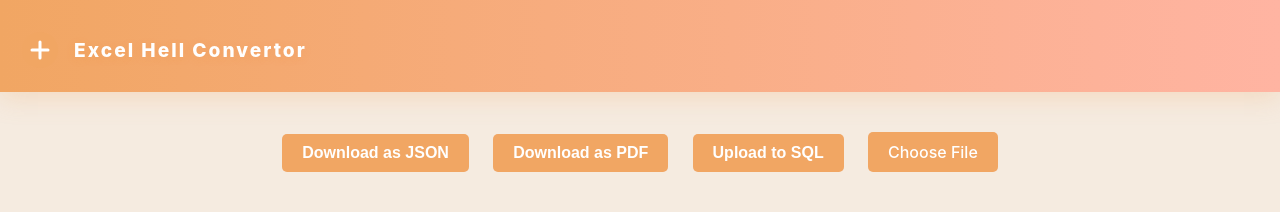
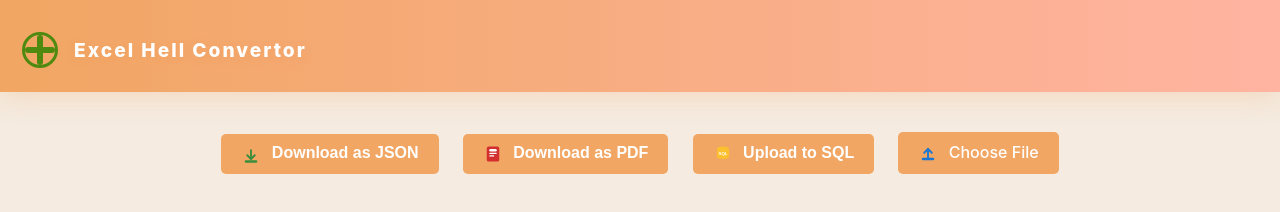
Before and after one commit to wfogame/Excel, a website: page public/converter.html in a window 1280 px wide. Drawn offline with Linux system fonts and the light colour scheme.

Commit message:
added svg's

```diff
--- a/public/converter.html
+++ b/public/converter.html
@@ -10,24 +10,30 @@
 <body>
     <div id="header">
         <h1 style="display:flex;align-items:center;gap:16px;">
-          <svg width="36" height="36" viewBox="0 0 36 36" fill="none" xmlns="http://www.w3.org/2000/svg" style="flex-shrink:0;">
-            <circle cx="18" cy="18" r="18" fill="#f1a663"/>
-            <path d="M10 18h16M18 10v16" stroke="#fff" stroke-width="3" stroke-linecap="round"/>
-          </svg>
+                   <img src="svg/plus-fancy.svg" alt="Plus Fancy" width="36" height="36" style="flex-shrink:0;"/>
           Excel Hell Convertor
         </h1>
         <nav>
-
         </nav>
     </div>
     <div id="controls">
-        <button id="jsonBtn" onclick="jsonfile()">Download as JSON</button>
-        <button id="pdfBtn" onclick="pdffile()">Download as PDF</button>
-        <button id="sqlBtn">Upload to SQL</button>
-                <label for="fileInput" class="custom-file-label">Choose File</label>
-                <input type="file" id="fileInput" style="display:none;">
-
-
+        <button id="jsonBtn" onclick="jsonfile()">
+          <img src="svg/download-btn.svg" alt="Download JSON" width="20" height="20" style="vertical-align:middle;margin-right:6px;">
+          Download as JSON
+        </button>
+        <button id="pdfBtn" onclick="pdffile()">
+          <img src="svg/pdf-btn.svg" alt="Download PDF" width="20" height="20" style="vertical-align:middle;margin-right:6px;">
+          Download as PDF
+        </button>
+        <button id="sqlBtn">
+          <img src="svg/sql-btn.svg" alt="Upload SQL" width="20" height="20" style="vertical-align:middle;margin-right:6px;">
+          Upload to SQL
+        </button>
+        <label for="fileInput" class="custom-file-label">
+          <img src="svg/upload-btn.svg" alt="Upload" width="20" height="20" style="vertical-align:middle;margin-right:6px;">
+          Choose File
+        </label>
+        <input type="file" id="fileInput" style="display:none;">
     </div>
     <div id="message" style="text-align:center;margin-top:20px;font-weight:bold;"></div>
 
```
Also changed, not shown: server.js (+17 -0 lines), README.md, public/svg/download-btn.svg (added), public/svg/pdf-btn.svg (added), public/svg/plus-fancy.svg (added), public/svg/sql-btn.svg (added), public/svg/upload-btn.svg (added).
